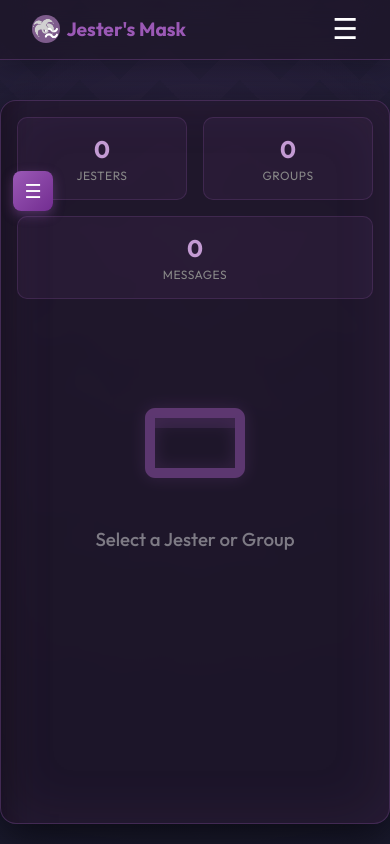
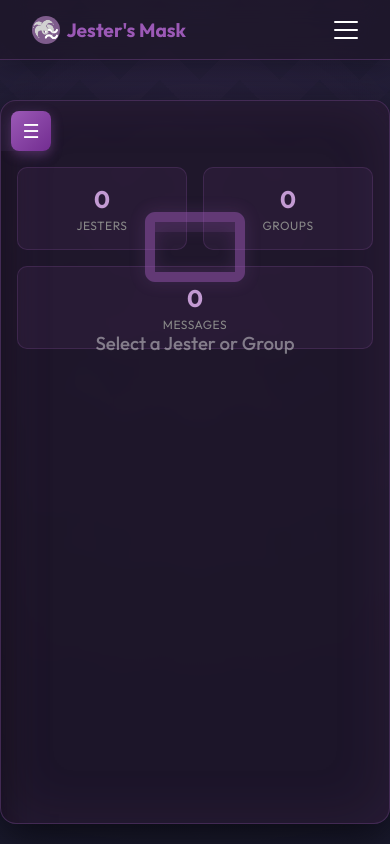
Before and after one commit to AshenShadow/Fluxer-bots, a Django app: template Jester/web/jesters/templates/jesters/dashboard.html in a window 390 px wide. Run offline with Django 5.2, Linux system fonts and the light colour scheme; the template is opened without the code that fills it, so the values that code supplies are empty.

Commit message:
Responzivity fixes

```diff
--- a/Jester/web/jesters/templates/jesters/base.html
+++ b/Jester/web/jesters/templates/jesters/base.html
@@ -169,9 +169,45 @@
             display: flex !important;
         }
 
+        .animated-hamburger {
+            display: none;
+            flex-direction: column;
+            justify-content: space-between;
+            width: 24px;
+            height: 18px;
+            background: transparent;
+            border: none;
+            cursor: pointer;
+            padding: 0;
+            z-index: 101;
+        }
+
+        .animated-hamburger span {
+            display: block;
+            width: 100%;
+            height: 2px;
+            background-color: #fff;
+            border-radius: 2px;
+            transition: all 0.3s ease-in-out;
+            transform-origin: left center;
+        }
+
+        .animated-hamburger.open span:nth-child(1) {
+            transform: rotate(45deg);
+        }
+
+        .animated-hamburger.open span:nth-child(2) {
+            width: 0%;
+            opacity: 0;
+        }
+
+        .animated-hamburger.open span:nth-child(3) {
+            transform: rotate(-45deg);
+        }
+
         @media (max-width: 768px) {
-            .mobile-menu-btn {
-                display: block !important;
+            .animated-hamburger {
+                display: flex !important;
             }
             .nav-container {
                 position: relative;
@@ -389,7 +425,11 @@
                     style="width: 28px; height: 28px; border-radius: 50%; object-fit: cover;">
                 <em>Jester's Mask</em>
             </a>
-            <button class="mobile-menu-btn" style="display:none; background:transparent; border:none; color:#fff; font-size:1.8rem; cursor:pointer; padding:0; line-height: 1;" onclick="document.querySelector('.nav-links').classList.toggle('show')">☰</button>
+            <button class="animated-hamburger" onclick="this.classList.toggle('open'); document.querySelector('.nav-links').classList.toggle('show')">
+                <span></span>
+                <span></span>
+                <span></span>
+            </button>
             <ul class="nav-links" style="list-style:none;display:flex;align-items:center;gap:1.5rem;">
                 {% if user.is_superuser %}
                 <li><a href="{% url 'moderator_dashboard' %}"><span style="color:var(--primary);">🛡️ Mod Panel</span></a></li>
--- a/Jester/web/jesters/templates/jesters/dashboard.html
+++ b/Jester/web/jesters/templates/jesters/dashboard.html
@@ -465,10 +465,6 @@
     /* Mobile responsive */
     .mobile-hamburger {
         display: none;
-        position: fixed;
-        top: 70px;
-        left: 12px;
-        z-index: 1001;
         background: linear-gradient(135deg, var(--primary), #732d91);
         border: none;
         border-radius: 8px;
@@ -478,6 +474,8 @@
         font-size: 1.2rem;
         cursor: pointer;
         box-shadow: 0 4px 12px rgba(155, 89, 182, 0.4);
+        margin: 10px 10px 0 10px;
+        flex-shrink: 0;
     }
 
     .tb-sidebar-overlay {
@@ -490,25 +488,30 @@
 
     @media (max-width: 768px) {
         body { overflow: auto !important; }
-        .main-container { height: auto !important; min-height: calc(100vh - 120px) !important; }
+        .main-container { height: auto !important; min-height: calc(100vh - 120px) !important; padding: 0 !important; }
         #app { flex-direction: column; }
-        .mobile-hamburger { display: flex; align-items: center; justify-content: center; }
+        .mobile-hamburger { display: flex; align-items: center; justify-content: center; align-self: flex-start; }
         .tb-sidebar {
             position: fixed;
-            left: -300px;
+            left: -320px;
             top: var(--nav-height);
             bottom: 0;
-            width: 300px;
+            width: 320px;
+            max-width: 100vw;
             z-index: 1000;
             transition: left 0.3s ease;
             background-color: rgba(20, 15, 25, 0.95);
         }
         .tb-sidebar.mobile-open { left: 0; }
         .tb-sidebar-overlay.mobile-open { display: block; }
-        .tb-main { width: 100%; }
-        .stats-bar { padding: 0.5rem; }
+        .tb-main { width: 100%; display: flex; flex-direction: column; }
+        .tb-main-scroll { position: relative; height: auto; }
+        .stats-bar { padding: 0.5rem; margin-top: 0; }
         .stat-card { min-width: 80px; padding: 0.5rem; }
         .stat-value { font-size: 1.1rem; }
+        .tb-sidebar-header { flex-wrap: wrap; gap: 0.5rem; height: auto; padding: 10px 15px; }
+        .tb-sidebar-actions { flex-wrap: wrap; justify-content: flex-end; }
+        .tb-name-small { max-width: 150px; }
     }
 
     /* Stats bar */
--- a/Jester/web/users/templates/users/profile.html
+++ b/Jester/web/users/templates/users/profile.html
@@ -153,9 +153,9 @@
 
         <!-- Jesters section -->
         <div class="theatrical-card" style="animation-delay: 0.1s;">
-            <div style="display:flex;align-items:center;justify-content:space-between; margin-bottom: 0.5rem;">
+            <div style="display:flex;align-items:center;justify-content:space-between; margin-bottom: 0.5rem; flex-wrap: wrap; gap: 1rem;">
                 <h3 style="font-size:1.3rem;font-weight:700; color: #fff;">Your Cast of Characters</h3>
-                <div style="display:flex;align-items:center;gap:1.5rem;">
+                <div style="display:flex;align-items:center;gap:1.5rem; flex-wrap: wrap;">
                     <span style="color:#b3b3cc;font-size:0.9rem; font-weight: 600;">{{ jesters|length }} total</span>
                     <a href="{% url 'dashboard' %}" class="btn-hero"
                         style="padding: 0.5rem 1rem; font-size: 0.9rem; background: linear-gradient(135deg, var(--primary), #732d91); color: #fff; border: 1px solid rgba(255,255,255,0.2); box-shadow: 0 5px 10px rgba(155, 89, 182, 0.4); text-transform: uppercase; letter-spacing: 0.5px; border-radius: 8px;">
```
Also changed, not shown: Jester/bot/bot.js (+2 -21 lines), Jester/web/jesters/templates/jesters/changelog.html (+12 -1 lines), Jester/web/jesters/templates/jesters/index.html (+23 -10 lines), Jester/web/jesters/templates/jesters/moderator.html (+13 -3 lines), Jester/web/jesters/templates/jesters/reports.html (+12 -1 lines).
